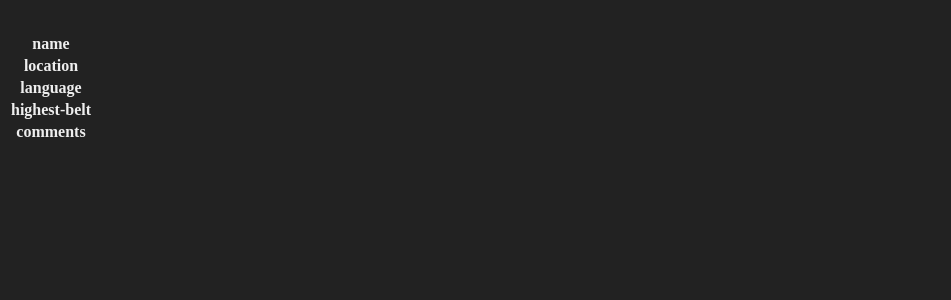
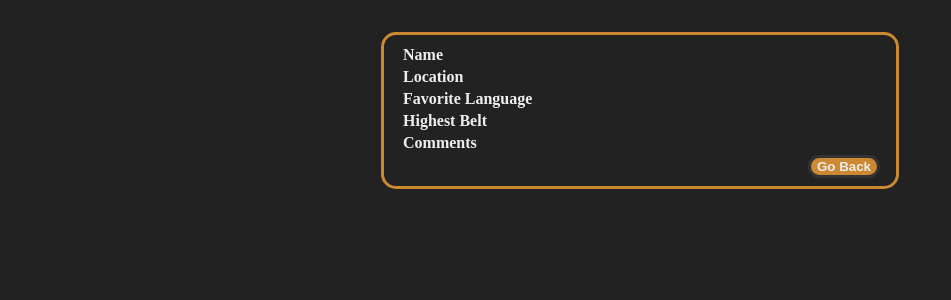
Before and after one commit to DevTrevorC/dojo_survey, a Flask app: page /result in a window 1280 px wide. Shown: the top 300 px of the page, without its empty margins (0-951 px from the left). Run offline with Flask 2, Linux system fonts and the light colour scheme; lists and menus that the app fills with data are empty.

Commit message:
Completed!

```diff
--- a/static/style.css
+++ b/static/style.css
@@ -9,7 +9,7 @@ input, textarea, select {
     background-color: #333;
 }
 
-form {
+form, #result {
     padding: .5em 1em;
     border: solid #c83;
     margin: auto;
@@ -20,3 +20,29 @@ form {
 h1 {
     color: #c83;
 }
+
+#result th {
+    text-align: left;
+}
+
+#result td {
+    text-align: right;
+}
+
+#moveButton {
+    width: 100%;
+    text-align: right;
+}
+
+#moveButton button {
+    background-color: #c83;
+    color: #eee;
+    font-weight: bolder;
+    border-radius: 15px;
+    border: solid #333;
+}
+
+#moveButton button:hover{
+    color: #222;
+    background-color: #eee;
+}
--- a/templates/result.html
+++ b/templates/result.html
@@ -8,20 +8,22 @@
     <link rel="stylesheet" type="text/css" href="{{ url_for('static', filename='style.css') }}">
 </head>
 <body>
-    <div>
-        <table>
-
-        </table>
-    </div>
+    <div id="result">
     <table>
         <tbody>
-            {% for key in ['name', 'location', 'language', 'highest-belt', 'comments'] %}
+            {% set titles = {'name' : 'Name', 'location' : 'Location', 'language' : 'Favorite Language', 'highest-belt' : 'Highest Belt', 'comments' : 'Comments'} %}
+            {% for key in titles %}
                 <tr>
-                    <th>{{key}}</th>
+                    <th>{{titles[key]}}</th>
                     <td>{{session[key]}}</td>
                 </tr>
             {% endfor %}
         </tbody>
     </table>
+    {% if session['news-letter'] == 'true' %}
+        <p>Thank you for signing up for our weekly news letter!</p>
+    {% endif %}
+    <div id="moveButton"><button onclick="window.location.href = '/'">Go Back</button></div>
+    </div>
 </body>
 </html>
```
